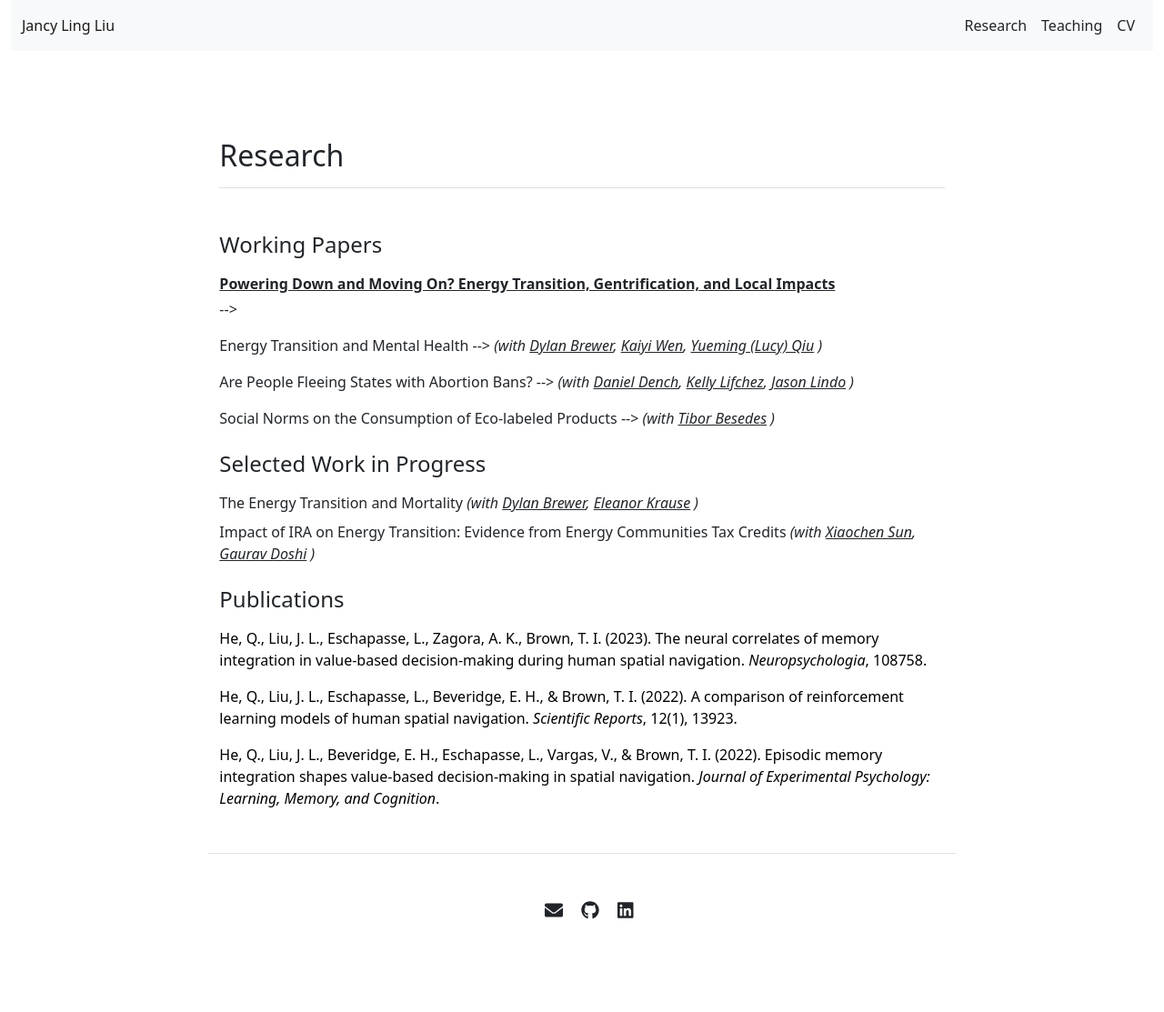
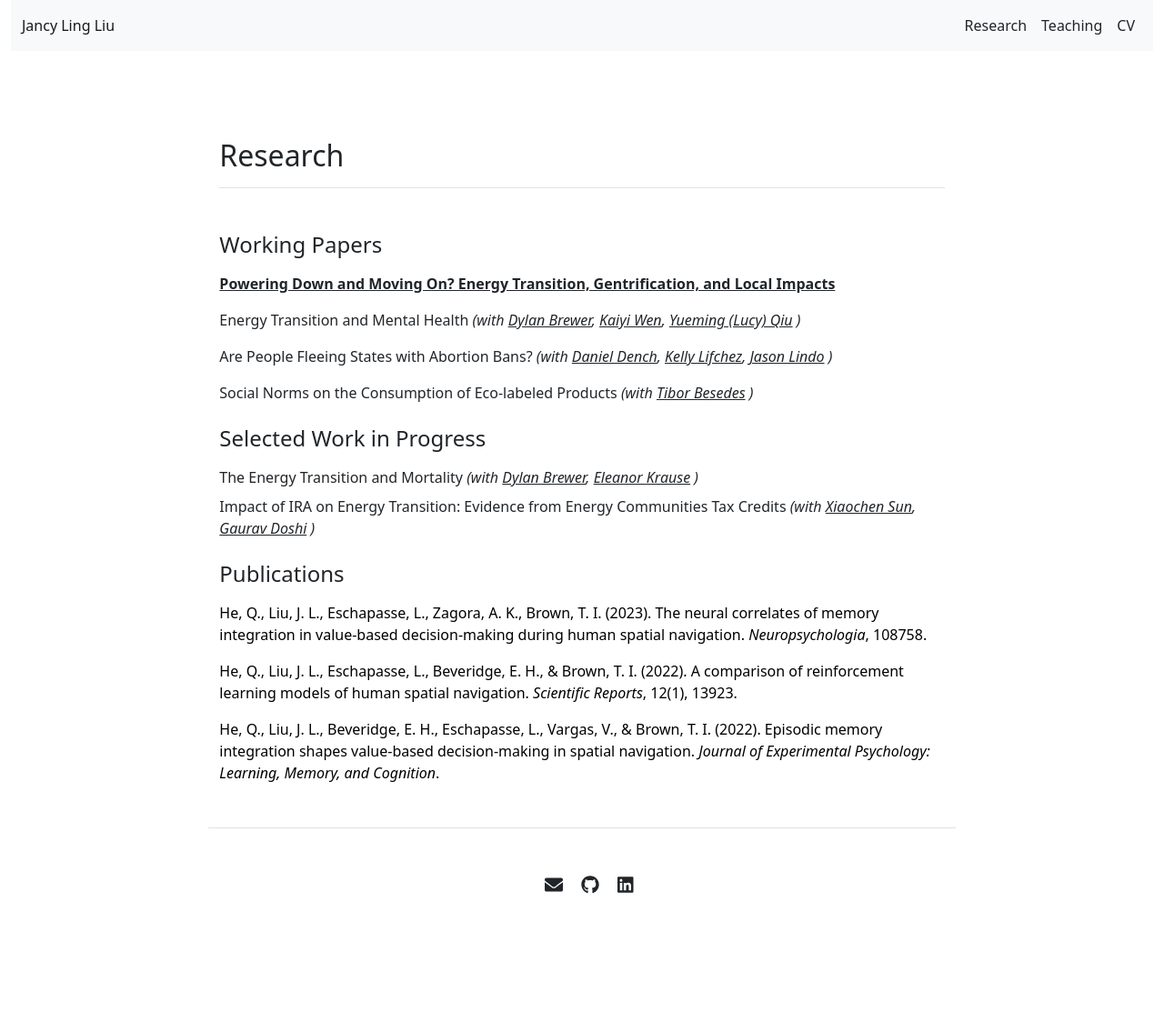
Before and after one commit to Jancyll/Jancyll.github.io, a Jekyll site: the page built from research.md, in a window 1280 px wide. Shown: the whole page at 91% size. Built offline with Jekyll 4.4.1, drawn with Linux system fonts in a browser that asks for light colours; after the commit the page ends 1085 px from its top, so only the background shows below that.

Commit message:
Update research.html

```diff
--- a/_includes/research.html
+++ b/_includes/research.html
@@ -18,16 +18,15 @@
     <h2 class=" border-bottom pb-3 mb-5">Research</h2>
 
 <div class="mb-4">
-        <h4 class=" mb-3">Working Papers</h4>
+    <h4 class="mb-3">Working Papers</h4>
     {% for item in site.data.research.working_papers %}
         <div class="mb-3">
             <p class="mb-1">
-<!--                     <a>{{ item.name }}</a> -->
                 {% if item.url %}
-                    <p class="mb-1"> <a href="item.url" style="font-weight: bold;">{{ item.name }}</a> </p>
+                    <a href="{{ item.url }}" style="font-weight: bold;">{{ item.name }}</a>
                 {% else %}
                     <a>{{ item.name }}</a>
-                {% endif %} -->
+                {% endif %}
 
                 {% if item.coauthors %}
                     <em>(with
@@ -36,39 +35,6 @@
                     {% endfor %})</em>
                 {% endif %}
             </p>
-<!--                {% if item.url %}-->
-<!--                    <p class="mb-1"> <a href="{{ site.github.url }}/papers/JMP_Jancy_Liu_2023.pdf" style="font-weight: bold;">{{ item.name }}</a> </p>-->
-<!--                {% else %}-->
-<!--                    <p class="mb-1"> <a style="font-weight: bold;">{{ item.name }}</a> <em>(with {{ item.coauthors }})</em> </p>-->
-<!--                {% endif %}-->
-
-<!--                 {% if item.url %}
-                    <p class="mb-1"> <a href="{{ site.github.url }}/papers/energytransition_migration_JL.pdf" style="font-weight: bold;">{{ item.name }}</a> </p>
-                {% endif %} -->
-
-<!--                 {% if item.coauthors %}
-                    {% for coauthor in item.coauthors %}
-                   <p class="mb-1"> <a style="font-weight: bold;">{{ item.name }}</a>  <em>(with <a href="{{ coauthor.url }}">{{ coauthor.name }}</a>, draft upon request)</em>{% if forloop.last == false %}, {% endif %}
-                 {% endfor %}
-                    </p>
-                {% endif %} -->
-
-
-<!--                        {% if item.coauthors %}-->
-<!--          <p><strong>Coauthors:</strong> -->
-<!--            {% for coauthor in item.coauthors %}-->
-<!--              <a href="{{ coauthor.url }}">{{ coauthor.name }}</a>{% if forloop.last == false %}, {% endif %}-->
-<!--            {% endfor %}-->
-<!--          </p>-->
-<!--        {% endif %}-->
-
-<!--                 {% if item.related_info %}
-                    <p style="font-size: 0.8em;"> <em>{{ item.related_info }}</em>  </p>
-                {% endif %} -->
-
-<!--                 {% if item.abstract %}
-                    <p class="mb-0" style="font-size: 0.8em;"><strong>Abstract:</strong> {{ item.abstract }}</p>
-                {% endif %} -->
         </div>
     {% endfor %}
 </div>
```
Lines whose indentation alone changed are shown as unchanged.
